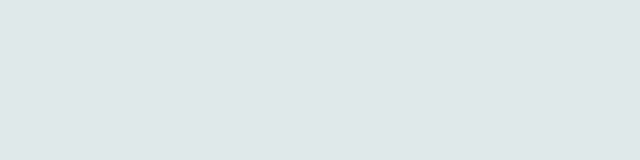
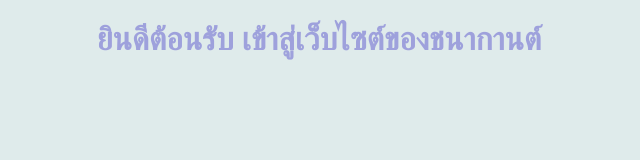
Before and after one commit to 43154-hub/chanakan, a plain HTML site: page index.html in a window 1280 px wide. Shown: the whole page, without its empty margins (321-961 px from the left). Drawn offline with Linux system fonts and the light colour scheme.

Commit message:
Update index.html

```diff
--- a/index.html
+++ b/index.html
@@ -1,11 +1,11 @@
 <!DOCTYPE html>
-<html lang="th">
+<html>
 <head>
 <title>welcome</title>
 <meta charset="utf-8">
 </head>
 <body style="background-color:#DFEBEB;">
-<h1 ยินดีต้อนรับเข้าสู่เว็บไซต์ของ ชนากานต์ style="color:#9EA1DC;font size:300%;text-align:center"></h1>
+<h1 style="color:#9EA1DC;font size:300%;text-align:center">ยินดีต้อนรับ เข้าสู่เว็บไซต์ของชนากานต์</h1>
 
 </body>
 </html>
```
